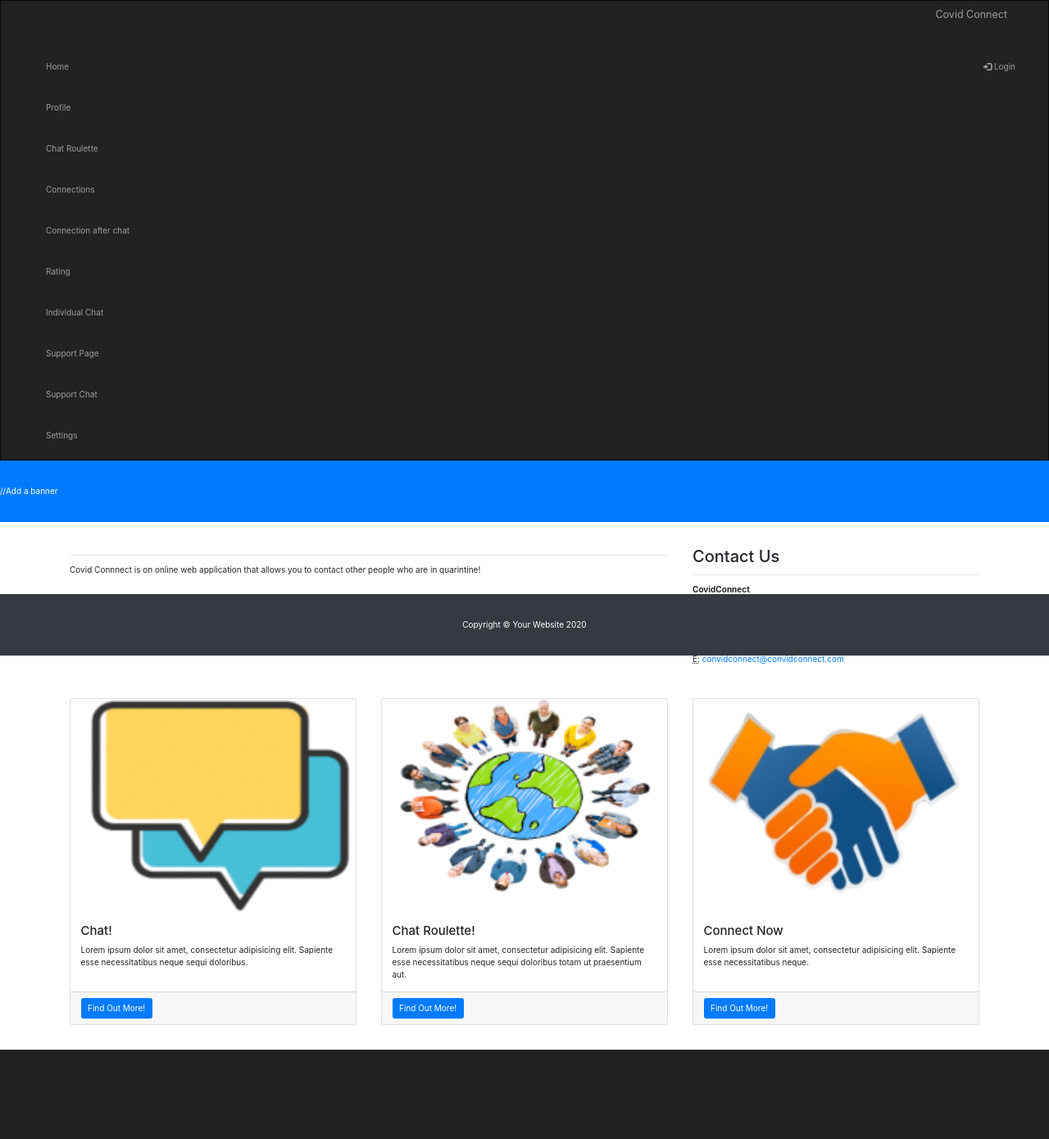
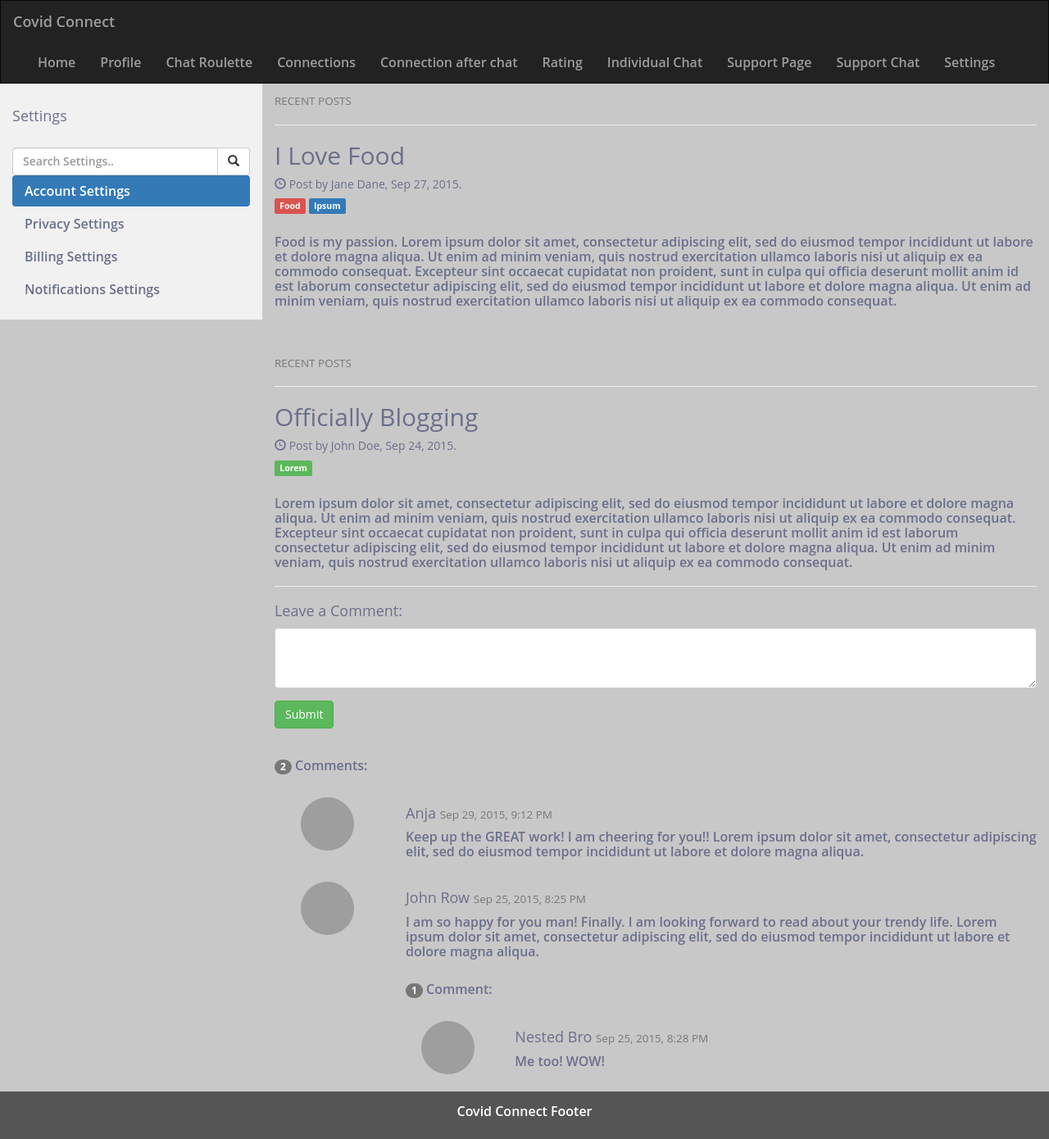
Before and after one commit to ApricotsNCI/CovidConnect, a PHP site: page /Webpages/settings.html in a window 1280 px wide. Shown: the whole page at 82% size. Before the commit the page ends 1281 px from the top, so only its background shows below. Run offline with PHP 8.4, Linux system fonts and the light colour scheme; grey boxes are pictures that could not be loaded.

Commit message:
Registration page done, Home page nearly done, settings page layout done

```diff
--- a/Webpages/Connections.html
+++ b/Webpages/Connections.html
@@ -34,9 +34,6 @@
             <li><a href="supportchat.html">Support Chat</a></li>
             <li><a href="settings.html">Settings</a></li>
           </ul>
-          <ul class="nav navbar-nav navbar-right">
-            <li><a href="#"><span class="glyphicon glyphicon-log-in"></span> Login</a></li>
-          </ul>
         </div>
       </div>
     </nav>
--- a/Webpages/Profile.HTML
+++ b/Webpages/Profile.HTML
@@ -34,9 +34,6 @@
             <li><a href="supportchat.html">Support Chat</a></li>
             <li><a href="settings.html">Settings</a></li>
           </ul>
-          <ul class="nav navbar-nav navbar-right">
-            <li><a href="#"><span class="glyphicon glyphicon-log-in"></span> Login</a></li>
-          </ul>
         </div>
       </div>
     </nav>
--- a/Webpages/connectionafterchat.html
+++ b/Webpages/connectionafterchat.html
@@ -34,9 +34,6 @@
             <li><a href="supportchat.html">Support Chat</a></li>
             <li><a href="settings.html">Settings</a></li>
           </ul>
-          <ul class="nav navbar-nav navbar-right">
-            <li><a href="#"><span class="glyphicon glyphicon-log-in"></span> Login</a></li>
-          </ul>
         </div>
       </div>
     </nav>
--- a/Webpages/individualchat.html
+++ b/Webpages/individualchat.html
@@ -7,6 +7,9 @@
     <link rel="stylesheet" href="https://maxcdn.bootstrapcdn.com/bootstrap/3.4.1/css/bootstrap.min.css">
     <script src="https://ajax.googleapis.com/ajax/libs/jquery/3.5.1/jquery.min.js"></script>
     <script src="https://maxcdn.bootstrapcdn.com/bootstrap/3.4.1/js/bootstrap.min.js"></script>
+    <link href="../style.css" rel="stylesheet">
+
+
     <style>
       /* Set black background color, white text and some padding */
       footer {
@@ -40,9 +43,6 @@
             <li><a href="supportpage.html">Support Page</a></li>
             <li><a href="supportchat.html">Support Chat</a></li>
             <li><a href="settings.html">Settings</a></li>
-          </ul>
-          <ul class="nav navbar-nav navbar-right">
-            <li><a href="#"><span class="glyphicon glyphicon-log-in"></span> Login</a></li>
           </ul>
         </div>
       </div>
--- a/Webpages/preferences.html
+++ b/Webpages/preferences.html
@@ -34,9 +34,6 @@
             <li><a href="supportchat.html">Support Chat</a></li>
             <li><a href="settings.html">Settings</a></li>
           </ul>
-          <ul class="nav navbar-nav navbar-right">
-            <li><a href="#"><span class="glyphicon glyphicon-log-in"></span> Login</a></li>
-          </ul>
         </div>
       </div>
     </nav>
--- a/Webpages/rating.html
+++ b/Webpages/rating.html
@@ -35,9 +35,6 @@
             <li><a href="supportchat.html">Support Chat</a></li>
             <li><a href="settings.html">Settings</a></li>
           </ul>
-          <ul class="nav navbar-nav navbar-right">
-            <li><a href="#"><span class="glyphicon glyphicon-log-in"></span> Login</a></li>
-          </ul>
         </div>
       </div>
     </nav>
--- a/Webpages/settings.html
+++ b/Webpages/settings.html
@@ -8,28 +8,8 @@
      <script src="https://ajax.googleapis.com/ajax/libs/jquery/3.5.1/jquery.min.js"></script>
      <script src="https://maxcdn.bootstrapcdn.com/bootstrap/3.4.1/js/bootstrap.min.js"></script>
      <link href="../style.css" rel="stylesheet">
-    <!-- Bootstrap core JavaScript -->
-    <script src="vendor/jquery/jquery.min.js"></script>
-    <script src="vendor/bootstrap/js/bootstrap.bundle.min.js"></script>  </head>
-    <head>
-
-      <meta charset="utf-8">
-      <meta name="viewport" content="width=device-width, initial-scale=1, shrink-to-fit=no">
-      <meta name="description" content="">
-      <meta name="author" content="">
-
-      <title>Home Page</title>
-
-      <!-- Bootstrap core CSS -->
-      <link href="vendor/bootstrap/css/bootstrap.min.css" rel="stylesheet">
-
-      <!-- Custom styles for this template -->
-      <link href="css/business-frontpage.css" rel="stylesheet">
-
    </head>
-
     <body>
-
       <!-- Navigation -->
       <nav class="navbar navbar-inverse">
         <div class="container-fluid">
@@ -54,99 +34,94 @@
               <li><a href="supportchat.html">Support Chat</a></li>
               <li><a href="settings.html">Settings</a></li>
             </ul>
-            <ul class="nav navbar-nav navbar-right">
-              <li><a href="#"><span class="glyphicon glyphicon-log-in"></span> Login</a></li>
-            </ul>
           </div>
         </div>
       </nav>
-      <!-- Header -->
-      <header class="bg-primary py-5 mb-5">
-//Add a banner
-      </header>
 
-      <!-- Page Content -->
-      <div class="container">
+     <body>
+
+     <div class="container-fluid">
+       <div class="row content">
+         <div class="col-sm-3 sidenav">
+           <h4>Settings</h4>
+           <br>
+           <ul class="nav nav-pills nav-stacked">
+             <div class="input-group">
+               <input type="text" class="form-control" placeholder="Search Settings..">
+               <span class="input-group-btn">
+                 <button class="btn btn-default" type="button">
+                   <span class="glyphicon glyphicon-search"></span>
+                 </button>
+               </span>
+             </div>
+             <li class="active"><a href="#section1">Account Settings</a></li>
+             <li><a href="#section2">Privacy Settings</a></li>
+             <li><a href="#section3">Billing Settings</a></li>
+             <li><a href="#section3">Notifications Settings</a></li>
+           </ul><br>
+         </div>
+         <div class="col-sm-9">
+           <h4><small>RECENT POSTS</small></h4>
+           <hr>
+           <h2>I Love Food</h2>
+           <h5><span class="glyphicon glyphicon-time"></span> Post by Jane Dane, Sep 27, 2015.</h5>
+           <h5><span class="label label-danger">Food</span> <span class="label label-primary">Ipsum</span></h5><br>
+           <p>Food is my passion. Lorem ipsum dolor sit amet, consectetur adipiscing elit, sed do eiusmod tempor incididunt ut labore et dolore magna aliqua. Ut enim ad minim veniam, quis nostrud exercitation ullamco laboris nisi ut aliquip ex ea commodo consequat. Excepteur sint occaecat cupidatat non proident, sunt in culpa qui officia deserunt mollit anim id est laborum consectetur adipiscing elit, sed do eiusmod tempor incididunt ut labore et dolore magna aliqua. Ut enim ad minim veniam, quis nostrud exercitation ullamco laboris nisi ut aliquip ex ea commodo consequat.</p>
+           <br><br>
+
+           <h4><small>RECENT POSTS</small></h4>
+           <hr>
+           <h2>Officially Blogging</h2>
+           <h5><span class="glyphicon glyphicon-time"></span> Post by John Doe, Sep 24, 2015.</h5>
+           <h5><span class="label label-success">Lorem</span></h5><br>
+           <p>Lorem ipsum dolor sit amet, consectetur adipiscing elit, sed do eiusmod tempor incididunt ut labore et dolore magna aliqua. Ut enim ad minim veniam, quis nostrud exercitation ullamco laboris nisi ut aliquip ex ea commodo consequat. Excepteur sint occaecat cupidatat non proident, sunt in culpa qui officia deserunt mollit anim id est laborum consectetur adipiscing elit, sed do eiusmod tempor incididunt ut labore et dolore magna aliqua. Ut enim ad minim veniam, quis nostrud exercitation ullamco laboris nisi ut aliquip ex ea commodo consequat.</p>
+           <hr>
+
+           <h4>Leave a Comment:</h4>
+           <form role="form">
+             <div class="form-group">
+               <textarea class="form-control" rows="3" required></textarea>
+             </div>
+             <button type="submit" class="btn btn-success">Submit</button>
+           </form>
+           <br><br>
+
+           <p><span class="badge">2</span> Comments:</p><br>
+
            <div class="row">
-          <div class="col-md-8 mb-5">
-            <hr>
-            <p>Covid Connnect is on online web application that allows you to contact other people who are in quarintine!</p>
+             <div class="col-sm-2 text-center">
+               <img src="bandmember.jpg" class="img-circle" height="65" width="65" alt="Avatar">
              </div>
-          <div class="col-md-4 mb-5">
-            <h2>Contact Us</h2>
-            <hr>
-            <address>
-              <strong>CovidConnect</strong>
-              <br>Mayor Street Lower
-              <br>IFSC
-              <br>Dublin
+             <div class="col-sm-10">
+               <h4>Anja <small>Sep 29, 2015, 9:12 PM</small></h4>
+               <p>Keep up the GREAT work! I am cheering for you!! Lorem ipsum dolor sit amet, consectetur adipiscing elit, sed do eiusmod tempor incididunt ut labore et dolore magna aliqua.</p>
                <br>
-            </address>
-            <address>
-              <abbr title="Phone">P:</abbr>
-              (085) 211 3223
+             </div>
+             <div class="col-sm-2 text-center">
+               <img src="bird.jpg" class="img-circle" height="65" width="65" alt="Avatar">
+             </div>
+             <div class="col-sm-10">
+               <h4>John Row <small>Sep 25, 2015, 8:25 PM</small></h4>
+               <p>I am so happy for you man! Finally. I am looking forward to read about your trendy life. Lorem ipsum dolor sit amet, consectetur adipiscing elit, sed do eiusmod tempor incididunt ut labore et dolore magna aliqua.</p>
                <br>
-              <abbr title="Email">E:</abbr>
-              <a href="mailto:#">convidconnect@convidconnect.com</a>
-            </address>
+               <p><span class="badge">1</span> Comment:</p><br>
+               <div class="row">
+                 <div class="col-sm-2 text-center">
+                   <img src="bird.jpg" class="img-circle" height="65" width="65" alt="Avatar">
                  </div>
-        </div>
-        <!-- /.row -->
-        <div class="row">
-          <div class="col-md-4 mb-5">
-            <div class="card h-100">
-              <img class="card-img-top" src="../chat.png" alt="Chat Logo">
-              <div class="card-body">
-                <h4 class="card-title">Chat!</h4>
-                <p class="card-text">Lorem ipsum dolor sit amet, consectetur adipisicing elit. Sapiente esse necessitatibus neque sequi doloribus.</p>
-              </div>
-              <div class="card-footer">
-                <a href="#" class="btn btn-primary">Find Out More!</a>
-              </div>
-            </div>
-          </div>
-          <div class="col-md-4 mb-5">
-            <div class="card h-100">
-              <img class="card-img-top" src="../chatroulette.png" alt="chatroulette Logo">
-              <div class="card-body">
-                <h4 class="card-title">Chat Roulette!</h4>
-                <p class="card-text">Lorem ipsum dolor sit amet, consectetur adipisicing elit. Sapiente esse necessitatibus neque sequi doloribus totam ut praesentium aut.</p>
-              </div>
-              <div class="card-footer">
-                <a href="#" class="btn btn-primary">Find Out More!</a>
-              </div>
-            </div>
-          </div>
-          <div class="col-md-4 mb-5">
-            <div class="card h-100">
-              <img class="card-img-top" src="../connect.png" alt="Chat Logo">
-              <div class="card-body">
-                <h4 class="card-title">Connect Now</h4>
-                <p class="card-text">Lorem ipsum dolor sit amet, consectetur adipisicing elit. Sapiente esse necessitatibus neque.</p>
-              </div>
-              <div class="card-footer">
-                <a href="#" class="btn btn-primary">Find Out More!</a>
+                 <div class="col-xs-10">
+                   <h4>Nested Bro <small>Sep 25, 2015, 8:28 PM</small></h4>
+                   <p>Me too! WOW!</p>
+                   <br>
                  </div>
                </div>
              </div>
            </div>
-        <!-- /.row -->
-
          </div>
-      <!-- /.container -->
-
-      <!-- Footer -->
-      <footer class="py-5 bg-dark">
-        <div class="container">
-          <p class="m-0 text-center text-white">Copyright &copy; Your Website 2020</p>
        </div>
-        <!-- /.container -->
+     </div>
+     <footer class="container-fluid text-center">
+       <p>Covid Connect Footer</p>
      </footer>
-
-      <!-- Bootstrap core JavaScript -->
-      <script src="vendor/jquery/jquery.min.js"></script>
-      <script src="vendor/bootstrap/js/bootstrap.bundle.min.js"></script>
-
    </body>
-
 </html>
--- a/Webpages/supportchat.html
+++ b/Webpages/supportchat.html
@@ -34,9 +34,6 @@
             <li><a href="supportchat.html">Support Chat</a></li>
             <li><a href="settings.html">Settings</a></li>
           </ul>
-          <ul class="nav navbar-nav navbar-right">
-            <li><a href="#"><span class="glyphicon glyphicon-log-in"></span> Login</a></li>
-          </ul>
         </div>
       </div>
     </nav>
--- a/Webpages/supportpage.html
+++ b/Webpages/supportpage.html
@@ -34,9 +34,6 @@
             <li><a href="supportchat.html">Support Chat</a></li>
             <li><a href="settings.html">Settings</a></li>
           </ul>
-          <ul class="nav navbar-nav navbar-right">
-            <li><a href="#"><span class="glyphicon glyphicon-log-in"></span> Login</a></li>
-          </ul>
         </div>
       </div>
     </nav>
--- a/style.css
+++ b/style.css
@@ -1,11 +1,13 @@
 body, .sticky-footer-wrapper {
    min-height:100vh;
+   margin:0;
+   color:#6a6f8c;
+   background:#c8c8c8;
+   font:600 16px/18px 'Open Sans',sans-serif;
 }
-
 .flex-fill {
    flex:1 1 auto;
 }
-
 #wrapper {
     overflow-x: hidden;
  }
@@ -13,28 +15,23 @@ body, .sticky-footer-wrapper {
    margin-bottom: 0;
    border-radius: 0;
  }
-
  /* Set height of the grid so .sidenav can be 100% (adjust as needed) */
  .row.content {height: 450px}
-
  /* Set gray background color and 100% height */
  .sidenav {
    padding-top: 20px;
    background-color: #f1f1f1;
    height: 100%;
  }
-
  /* Set black background color, white text and some padding */
  footer {
    background-color: #555;
    color: white;
    padding: 15px;
-   position: absolute;
    bottom:0px;
    min-width: 100%;
    max-width: 100%;
  }
-
  /* On small screens, set height to 'auto' for sidenav and grid */
  @media screen and (max-width: 767px) {
    .sidenav {
@@ -43,7 +40,6 @@ body, .sticky-footer-wrapper {
    }
    .row.content {height:auto;}
  }
-
 /*Star rating*/
 input[type="radio"]{
   -webkit-appearance: none;
@@ -71,3 +67,164 @@ input[type="radio"]:invalid::after{
   content:'\2606';
   color:#ccc;
 }
+/*settings page*/
+
+/* Set gray background color and 100% height */
+.sidenav {
+  background-color: #f1f1f1;
+  height: 100%;
+}
+
+  .row.content {height: auto;}
+}
+/*Reg*/
+body{
+	margin:0;
+	color:#6a6f8c;
+	background:#c8c8c8;
+	font:600 16px/18px 'Open Sans',sans-serif;
+}
+*,:after,:before{box-sizing:border-box}
+.clearfix:after,.clearfix:before{content:'';display:table}
+.clearfix:after{clear:both;display:block}
+a{color:inherit;text-decoration:none}
+
+.login-wrap{
+	width:100%;
+	margin:auto;
+	max-width:525px;
+	min-height:670px;
+	position:relative;
+	background:url(https://raw.githubusercontent.com/khadkamhn/day-01-login-form/master/img/bg.jpg) no-repeat center;
+	box-shadow:0 12px 15px 0 rgba(0,0,0,.24),0 17px 50px 0 rgba(0,0,0,.19);
+}
+.login-html{
+	width:100%;
+	height:100%;
+	position:absolute;
+	padding:90px 70px 50px 70px;
+	background:rgba(40,57,101,.9);
+}
+.login-html .sign-in-htm,
+.login-html .sign-up-htm{
+	top:0;
+	left:0;
+	right:0;
+	bottom:0;
+	position:absolute;
+	transform:rotateY(180deg);
+	backface-visibility:hidden;
+	transition:all .4s linear;
+}
+.login-html .sign-in,
+.login-html .sign-up,
+.login-form .group .check{
+	display:none;
+}
+.login-html .tab,
+.login-form .group .label,
+.login-form .group .button{
+	text-transform:uppercase;
+}
+.login-html .tab{
+	font-size:22px;
+	margin-right:15px;
+	padding-bottom:5px;
+	margin:0 15px 10px 0;
+	display:inline-block;
+	border-bottom:2px solid transparent;
+}
+.login-html .sign-in:checked + .tab,
+.login-html .sign-up:checked + .tab{
+	color:#fff;
+	border-color:#1161ee;
+}
+.login-form{
+	min-height:345px;
+	position:relative;
+	perspective:1000px;
+	transform-style:preserve-3d;
+}
+.login-form .group{
+	margin-bottom:15px;
+}
+.login-form .group .label,
+.login-form .group .input,
+.login-form .group .button{
+	width:100%;
+	color:#fff;
+	display:block;
+}
+.login-form .group .input,
+.login-form .group .button{
+	border:none;
+	padding:15px 20px;
+	border-radius:25px;
+	background:rgba(255,255,255,.1);
+}
+.login-form .group input[data-type="password"]{
+	text-security:circle;
+	-webkit-text-security:circle;
+}
+.login-form .group .label{
+	color:#aaa;
+	font-size:12px;
+}
+.login-form .group .button{
+	background:#1161ee;
+}
+.login-form .group label .icon{
+	width:15px;
+	height:15px;
+	border-radius:2px;
+	position:relative;
+	display:inline-block;
+	background:rgba(255,255,255,.1);
+}
+.login-form .group label .icon:before,
+.login-form .group label .icon:after{
+	content:'';
+	width:10px;
+	height:2px;
+	background:#fff;
+	position:absolute;
+	transition:all .2s ease-in-out 0s;
+}
+.login-form .group label .icon:before{
+	left:3px;
+	width:5px;
+	bottom:6px;
+	transform:scale(0) rotate(0);
+}
+.login-form .group label .icon:after{
+	top:6px;
+	right:0;
+	transform:scale(0) rotate(0);
+}
+.login-form .group .check:checked + label{
+	color:#fff;
+}
+.login-form .group .check:checked + label .icon{
+	background:#1161ee;
+}
+.login-form .group .check:checked + label .icon:before{
+	transform:scale(1) rotate(45deg);
+}
+.login-form .group .check:checked + label .icon:after{
+	transform:scale(1) rotate(-45deg);
+}
+.login-html .sign-in:checked + .tab + .sign-up + .tab + .login-form .sign-in-htm{
+	transform:rotate(0);
+}
+.login-html .sign-up:checked + .tab + .login-form .sign-up-htm{
+	transform:rotate(0);
+}
+
+.hr{
+	height:2px;
+	margin:60px 0 50px 0;
+	background:rgba(255,255,255,.2);
+}
+.foot-lnk{
+	text-align:center;
+}
```
Also changed, not shown: Webpages/chatroulette.html (+0 -8 lines), Webpages/home.html (+2 -10 lines), index.html (+50 -43 lines). Lines whose indentation alone changed are shown as unchanged.
